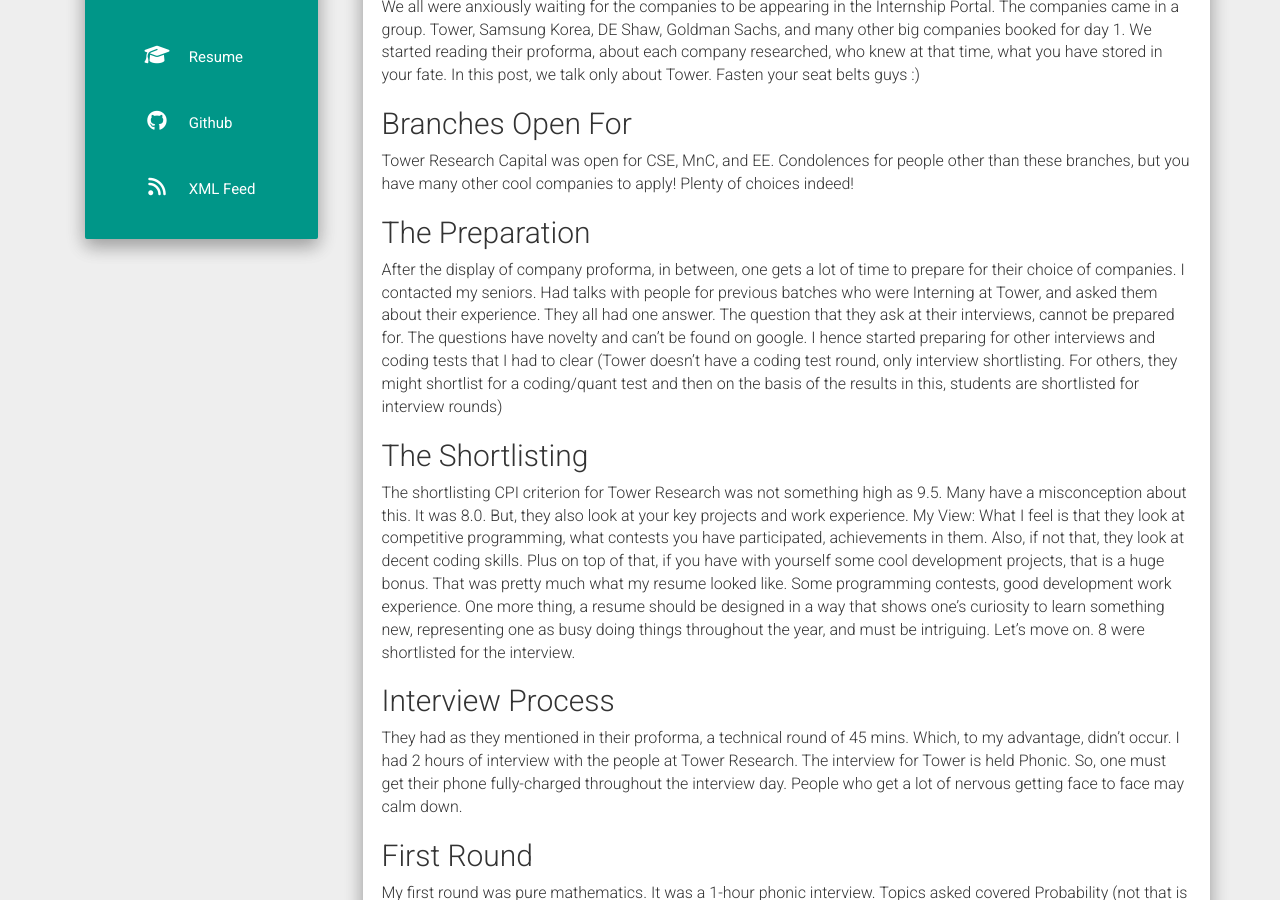
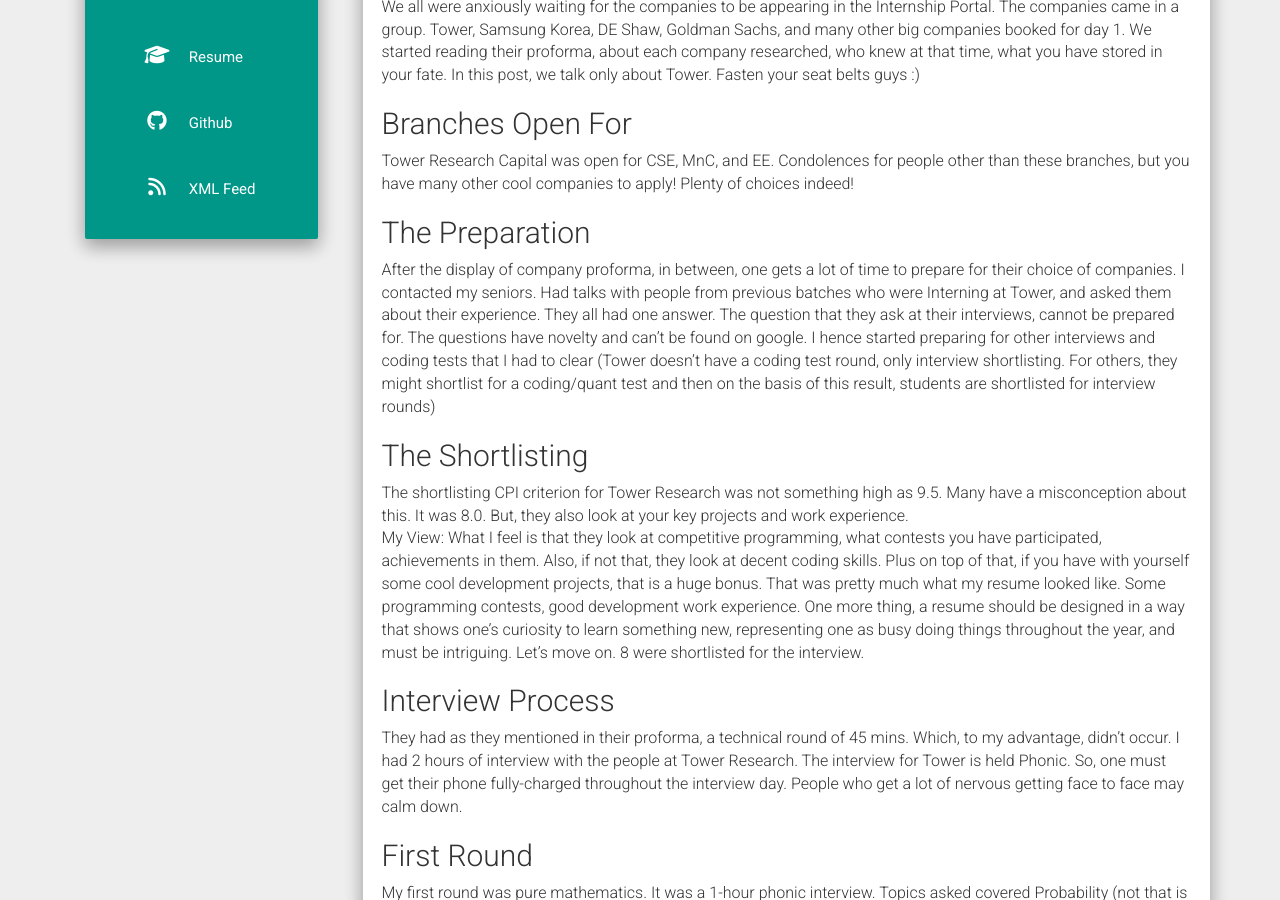
Before and after one commit to AkashKrDutta/AkashKrDutta.github.io, a Jekyll site: the page built from _posts/2017-08-16-Interview-experience-Tower.md, in a window 1280 px wide and 900 px high, scrolled down 456 px. Built offline with Jekyll 4.4.1, drawn with Linux system fonts in a browser that asks for light colours; nearby versions of some CDN libraries; comment, search, counter and statistics services are not loaded.

Commit message:
Update 2017-08-16-Interview-experience-Tower.md

```diff
--- a/_posts/2017-08-16-Interview-experience-Tower.md
+++ b/_posts/2017-08-16-Interview-experience-Tower.md
@@ -18,10 +18,10 @@
 Tower Research Capital was open for CSE, MnC, and EE. Condolences for people other than these branches, but you have many other cool companies to apply! Plenty of choices indeed!
 
 ## The Preparation
-After the display of company proforma, in between, one gets a lot of time to prepare for their choice of companies. I contacted my seniors. Had talks with people for previous batches who were Interning at Tower, and asked them about their experience. They all had one answer. The question that they ask at their interviews, cannot be prepared for. The questions have novelty and can’t be found on google. I hence started preparing for other interviews and coding tests that I had to clear (Tower doesn’t have a coding test round, only interview shortlisting. For others, they might shortlist for a coding/quant test and then on the basis of the results in this, students are shortlisted for interview rounds)
+After the display of company proforma, in between, one gets a lot of time to prepare for their choice of companies. I contacted my seniors. Had talks with people from previous batches who were Interning at Tower, and asked them about their experience. They all had one answer. The question that they ask at their interviews, cannot be prepared for. The questions have novelty and can’t be found on google. I hence started preparing for other interviews and coding tests that I had to clear (Tower doesn’t have a coding test round, only interview shortlisting. For others, they might shortlist for a coding/quant test and then on the basis of this result, students are shortlisted for interview rounds)
 
 ## The Shortlisting
-The shortlisting CPI criterion for Tower Research was not something high as 9.5. Many have a misconception about this. It was 8.0. But, they also look at your key projects and work experience.
+The shortlisting CPI criterion for Tower Research was not something high as 9.5. Many have a misconception about this. It was 8.0. But, they also look at your key projects and work experience. <br/>
 My View: What I feel is that they look at competitive programming, what contests you have participated, achievements in them. Also, if not that, they look at decent coding skills. Plus on top of that, if you have with yourself some cool development projects, that is a huge bonus. That was pretty much what my resume looked like. Some programming contests, good development work experience. One more thing, a resume should be designed in a way that shows one’s curiosity to learn something new, representing one as busy doing things throughout the year, and must be intriguing. Let’s move on.
  8 were shortlisted for the interview.
 
```
